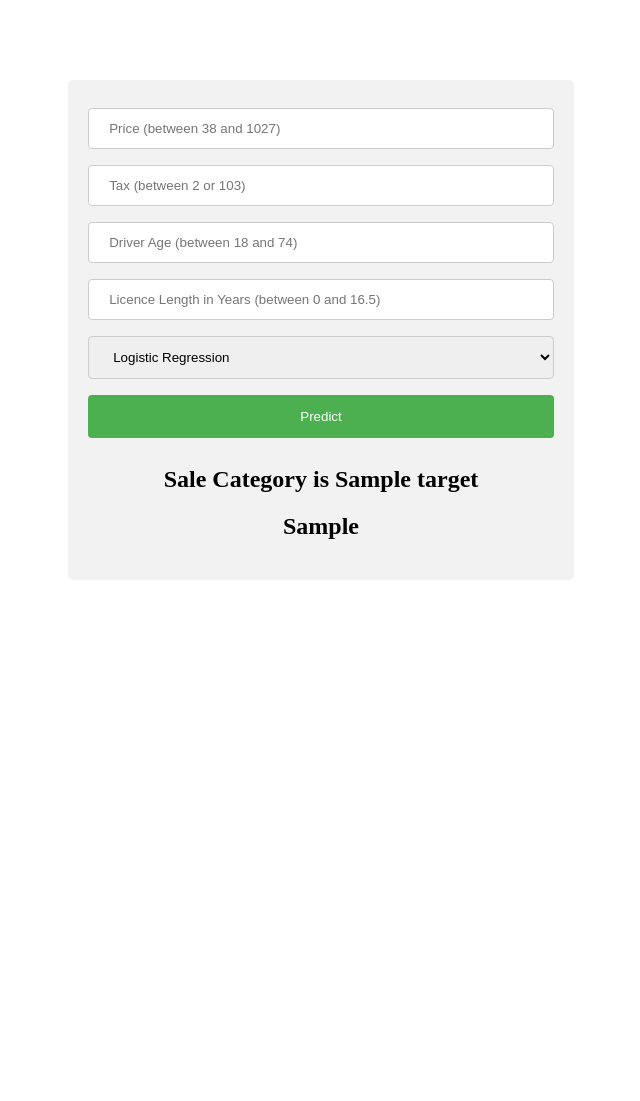
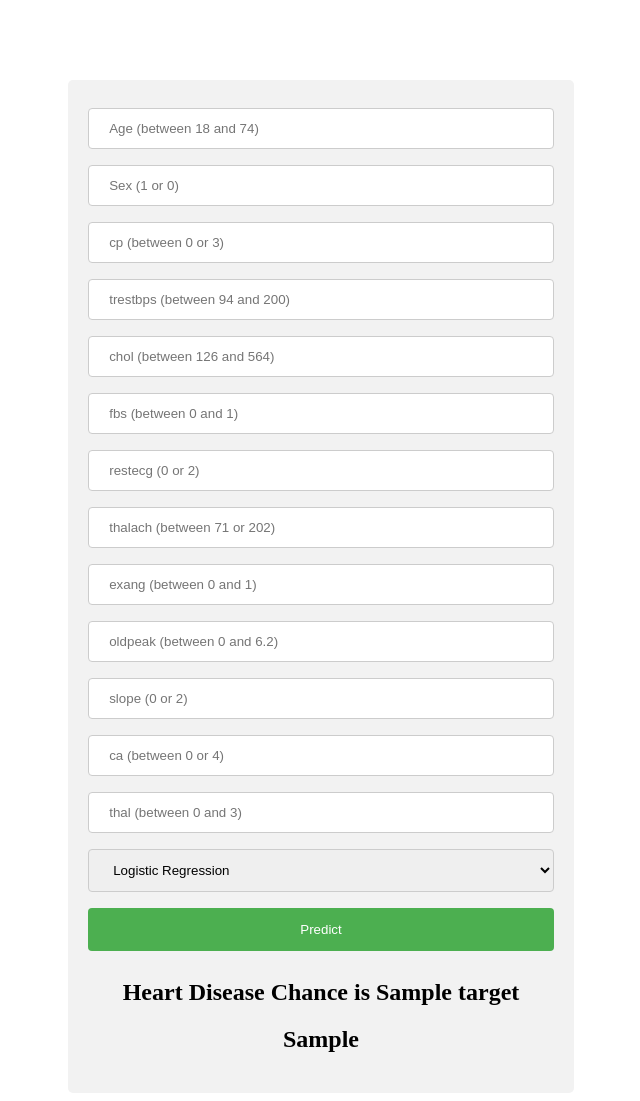
Before and after one commit to kevinmgamboa/insurance_policy_example, a Flask app: template templates/home.html in a window 1280 px wide. Shown: the whole page, without its empty margins (319-959 px from the left). Before the commit the page ends 580 px from the top, so only its background shows below. Run offline with Flask 2, Linux system fonts and the light colour scheme; the template is opened without the code that fills it: most values are stand-ins (such as "Sample title", 1, 10 or a date in 2020); parts of the project's set-up code (start-up, migrations or seed data) failed here and were passed over.

Commit message:
finishing exercise

```diff
--- a/app.py
+++ b/app.py
@@ -16,8 +16,8 @@ with open('Models/pickle_MLP_model.pkl', 'rb') as f:
     svm_model = pickle.load(f)
 
 
-def get_predictions(price, Tax, Driver_Age, Licence_Length_Years, req_model):
-    mylist = [Driver_Age, Tax, price, Licence_Length_Years]
+def get_predictions(age,sex,cp,trestbps,chol,fbs,restecg,thalach,exang,oldpeak,slope,ca,thal,req_model):
+    mylist = [age,sex,cp,trestbps,chol,fbs,restecg,thalach,exang,oldpeak,slope,ca,thal]
     mylist = [float(i) for i in mylist]
     vals = [mylist]
 
@@ -47,18 +47,31 @@ def homepage():
 @app.route('/', methods=['POST', 'GET'])
 def my_form_post():
     if request.method == 'POST':
-        price = request.form['price']
-        Tax = request.form['Tax']
-        Driver_Age = request.form['Driver_Age']
-        Licence_Length_Years = request.form['Licence_Length_Years']
+        age = request.form['Age']
+        sex = request.form['sex']
+        cp = request.form['cp']
+        trestbps = request.form['trestbps']
+
+        chol = request.form['chol']
+        fbs = request.form['fbs']
+        restecg = request.form['restecg']
+        thalach = request.form['thalach']
+
+        exang = request.form['exang']
+        oldpeak = request.form['oldpeak']
+        slope = request.form['slope']
+        ca = request.form['ca']
+        thal = request.form['thal']
+
         req_model = request.form['req_model']
 
-        target = get_predictions(price, Tax, Driver_Age, Licence_Length_Years, req_model)
+        target = get_predictions(age,sex,cp,trestbps,chol,fbs,restecg,thalach,
+                                 exang,oldpeak,slope,ca,thal, req_model)
 
         if target==1:
-            sale_making = 'Customer is likely to buy the insurance'
+            sale_making = 'Potential heart disease detected .. Go see a doctor'
         else:
-            sale_making = 'Customer is unlikely to buy the insurance'
+            sale_making = 'unlikely to have a heart disease .. keep exercising'
 
         return render_template('home.html', target = target, sale_making = sale_making)
     else:
--- a/templates/home.html
+++ b/templates/home.html
@@ -45,17 +45,45 @@ div {
 
   <form method="POST">
   <form action="/action_page.php">
-    <label for="price"></label>
-    <input type="number" id="price" name="price" placeholder="Price (between 38 and 1027)" min="38" max="1027" step="0.1" required size="35">
 
-    <label for="Tax"></label>
-    <input type="number" id="Tax" name="Tax" placeholder="Tax (between 2 or 103)" min="2" max="103" step="0.1" required size="35">
+    <label for="Age"></label>
+    <input type="number" id="Age" name="Age" placeholder="Age (between 18 and 74)" min="18" max="74" required>
 
-    <label for="Driver_Age"></label>
-    <input type="number" id="Driver_Age" name="Driver_Age" placeholder="Driver Age (between 18 and 74)" min="18" max="74" required>
+    <label for="sex"></label>
+    <input type="number" id="sex" name="sex" placeholder="Sex (1 or 0)" min="0" max="1" required>
 
-    <label for="Licence_Length_Years"></label>
-    <input type="number" id="Licence_Length_Years" name="Licence_Length_Years" placeholder="Licence Length in Years (between 0 and 16.5)" min="-0.3" max="16.5" step="0.1" required>
+    <label for="cp"></label>
+    <input type="number" id="cp" name="cp" placeholder="cp (between 0 or 3)" min="0" max="3" required>
+{#      <input type="number" id="cp" name="cp" placeholder="cp (between 2 or 103)" min="0" max="3" step="0.1" required size="35">#}
+    <label for="trestbps"></label>
+    <input type="number" id="trestbps" name="trestbps" placeholder="trestbps (between 94 and 200)" min="94" max="200"  required>
+
+    <label for="chol"></label>
+    <input type="number" id="chol" name="chol" placeholder="chol (between 126 and 564)" min="126" max="564" required>
+
+    <label for="fbs"></label>
+    <input type="number" id="fbs" name="fbs" placeholder="fbs (between 0 and 1)" min="0" max="1" required>
+
+    <label for="restecg"></label>
+    <input type="number" id="restecg" name="restecg" placeholder="restecg (0 or 2)" min="0" max="2" required>
+
+    <label for="thalach"></label>
+    <input type="number" id="thalach" name="thalach" placeholder="thalach (between 71 or 202)" min="71" max="202" required>
+
+    <label for="exang"></label>
+    <input type="number" id="exang" name="exang" placeholder="exang (between 0 and 1)" min="0" max="1"  required>
+
+    <label for="oldpeak"></label>
+    <input type="number" id="oldpeak" name="oldpeak" placeholder="oldpeak (between 0 and 6.2)" min="0" max="6.2" step="0.1" required>
+
+    <label for="slope"></label>
+    <input type="number" id="slope" name="slope" placeholder="slope (0 or 2)" min="0" max="2" required>
+
+    <label for="ca"></label>
+    <input type="number" id="ca" name="ca" placeholder="ca (between 0 or 4)" min="0" max="4" required>
+
+    <label for="thal"></label>
+    <input type="number" id="thal" name="thal" placeholder="thal (between 0 and 3)" min="0" max="3"  required>
 
     <select name="req_model">
     <option value="Logistic">Logistic Regression</option>
@@ -69,7 +97,7 @@ div {
 </form>
 
 <form method="GET">
-    <center><h2><font color="Black"> Sale Category is {{ target}}</h2></center>
+    <center><h2><font color="Black"> Heart Disease Chance is {{ target}}</h2></center>
     <center><h2><font color="Black"> {{ sale_making}}</h2></center>
 </form>
 
```
Also changed, not shown: requirements.txt (+14 -0 lines).
